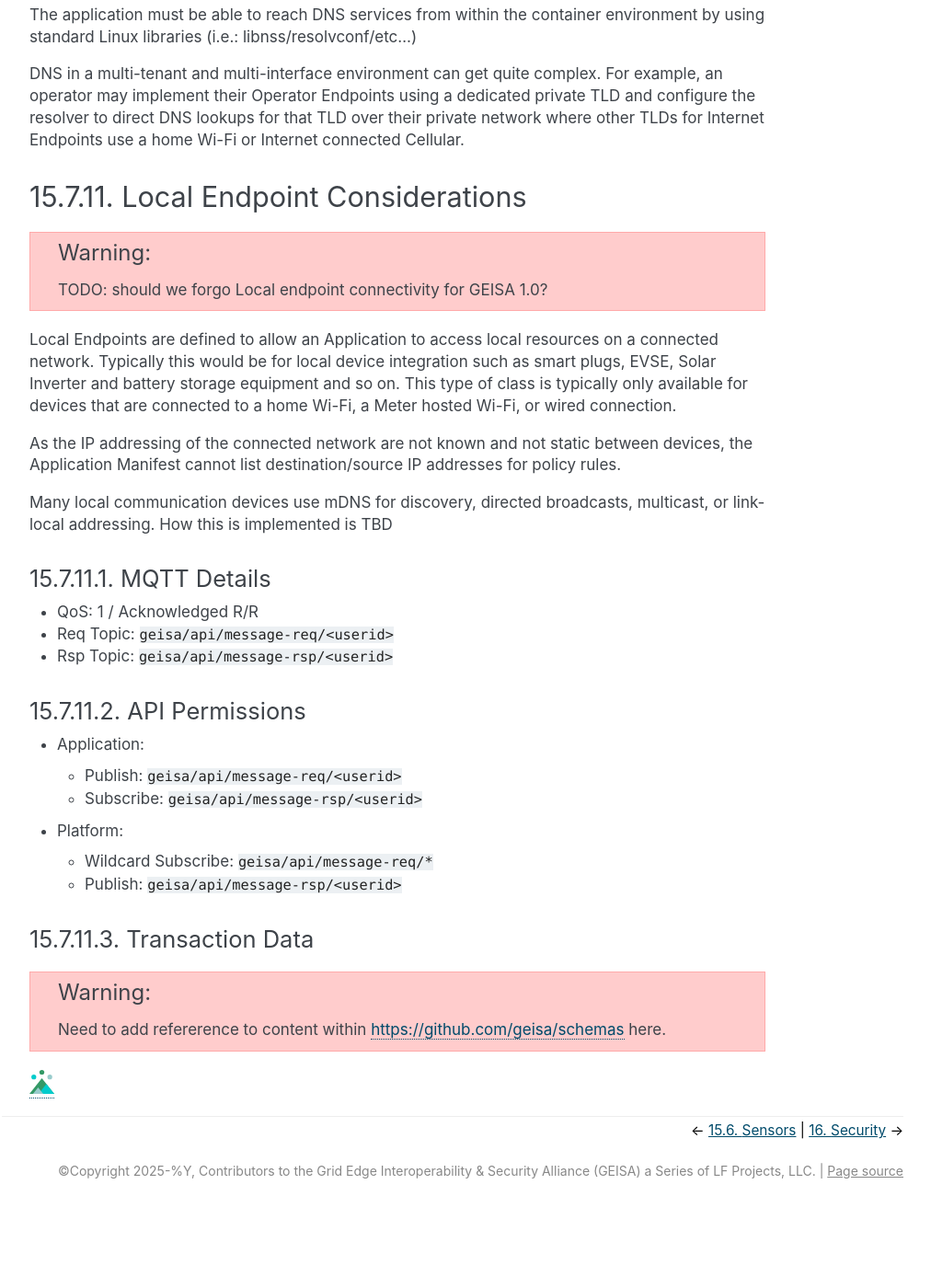
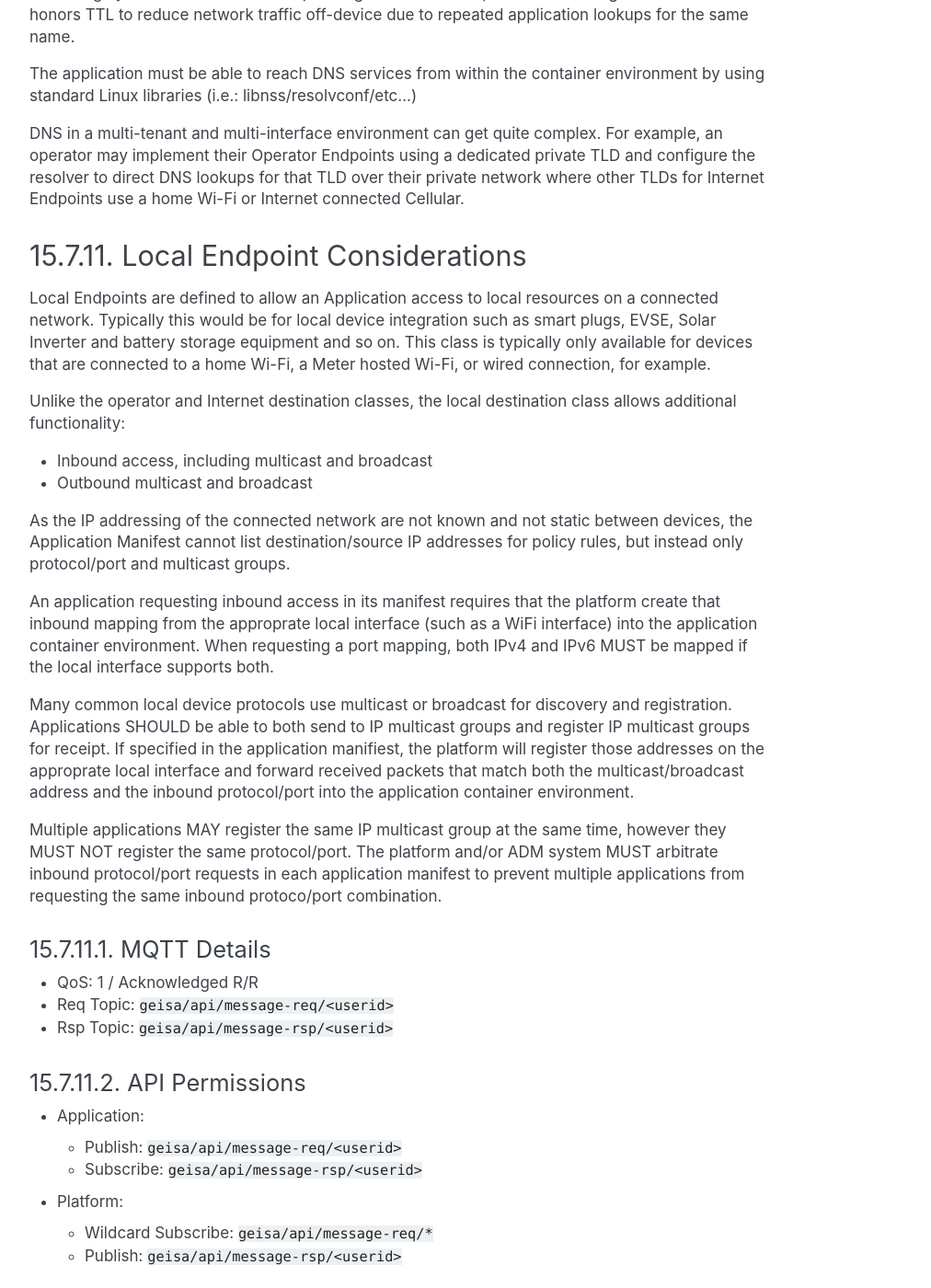
Before and after one commit to geisa/specification, a Sphinx documentation site: the page built from source/api/networking.rst, in a window 1280 px wide and 1400 px high, scrolled down 4543 px. Shown: the whole window at 92% size, without its empty margins (258-1270 px from the left). Built offline with Sphinx 7.4.7, drawn with Linux system fonts in a browser that asks for light colours; the version number could not be read and is left out; before the commit the page ends 5854 px from its top, so only the background shows below that; some of the changed text lies outside the part shown.

Commit message:
Add information for local network access - #25
Signed-off-by: David Johnson <david.johnson@sense.com>

```diff
--- a/source/api/networking.rst
+++ b/source/api/networking.rst
@@ -39,11 +39,13 @@ Applications MUST also specify the expected volume of data per day per destinati
 
 Once a network interface is online, the Application may use outbound-initiated AF_INET/AF_INET6 sockets from within the container environment to reach the specified endpoints.
 
-Inbound connections towards the Application are not supported in this version of GEISA as inbound port mappings can conflict between applications and accepting inbound connections open the Application to additional security concerns.
+Inbound connections towards the Application are only supported for the local destination class defined below and not from other destination classes.
 
 .. note::
 
   Support for IP socket communication is NOT REQUIRED by a GEISA device, however certain applications may REQUIRE it to function and would not be compatible with those devices.  Applications can be designed to require IP socket communication or require it but fallback in a degraded functionality mode to message based communication.
+
+  Additionally, not all destination classes are REQUIRED by a GEISA device. An operator or device maker may only support a subset depending on capabilities, deployment architecture, or security policy.
 
 
 Interface Types
@@ -89,7 +91,7 @@ For each of these classes, applications have a defined volume limit for when tha
 Network State
 ^^^^^^^^^^^^^
 
-For each destination class, applications have a network state that tells the application if and how much communication is available as described in :doc:`status`.
+For each destination class, applications have a network state that tells the application if and what volume of communication is available as described in :doc:`status`.
 
 An application can request communication with more than one class of endpoint and would need a network status indicator for each class separately.  For example, it may communicate with both Internet Endpoints as well as Local Endpoints.
 
@@ -125,7 +127,7 @@ Connectivity
 
 The operating environment is responsible for providing network connectivity between each Application container environment and network interfaces.
 
-The platform is responsible for both implementing policy (by firewall and forwarding rules), and providing connectivity between these components.
+The platform is responsible for implementing policy (by firewall and forwarding rules), accounting (volume limits), and providing underlying connectivity and routing between these components.
 
 .. note::
 
@@ -162,20 +164,20 @@ DNS in a multi-tenant and multi-interface environment can get quite complex.  Fo
 Local Endpoint Considerations
 ^^^^^^^^^^^^^^^^^^^^^^^^^^^^^^
 
-.. warning::
+Local Endpoints are defined to allow an Application access to local resources on a connected network.  Typically this would be for local device integration such as smart plugs, EVSE, Solar Inverter and battery storage equipment and so on.  This class is typically only available for devices that are connected to a home Wi-Fi, a Meter hosted Wi-Fi, or wired connection, for example.
 
-  TODO: should we forgo Local endpoint connectivity for GEISA 1.0?
+Unlike the operator and Internet destination classes, the local destination class allows additional functionality:
 
-Local Endpoints are defined to allow an Application to access local resources on a connected network.  Typically this would be for local device integration such as smart plugs, EVSE, Solar Inverter and battery storage equipment and so on.  This type of class is typically only available for devices that are connected to a home Wi-Fi, a Meter hosted Wi-Fi, or wired connection.
+- Inbound access, including multicast and broadcast
+- Outbound multicast and broadcast
 
-As the IP addressing of the connected network are not known and not static between devices, the Application Manifest cannot list destination/source IP addresses for policy rules.
+As the IP addressing of the connected network are not known and not static between devices, the Application Manifest cannot list destination/source IP addresses for policy rules, but instead only protocol/port and multicast groups.
 
-Many local communication devices use mDNS for discovery, directed broadcasts, multicast, or link-local addressing.  How this is implemented is TBD
+An application requesting inbound access in its manifest requires that the platform create that inbound mapping from the approprate local interface (such as a WiFi interface) into the application container environment.  When requesting a port mapping, both IPv4 and IPv6 MUST be mapped if the local interface supports both.
 
+Many common local device protocols use multicast or broadcast for discovery and registration.  Applications SHOULD be able to both send to IP multicast groups and register IP multicast groups for receipt.  If specified in the application manifiest, the platform will register those addresses on the approprate local interface and forward received packets that match both the multicast/broadcast address and the inbound protocol/port into the application container environment.
 
-
-
-
+Multiple applications MAY register the same IP multicast group at the same time, however they MUST NOT register the same protocol/port.  The platform and/or ADM system MUST arbitrate inbound protocol/port requests in each application manifest to prevent multiple applications from requesting the same inbound protoco/port combination.
 
 
 MQTT Details
```
Also changed, not shown: source/adm/manifests.rst (+18 -0 lines).
